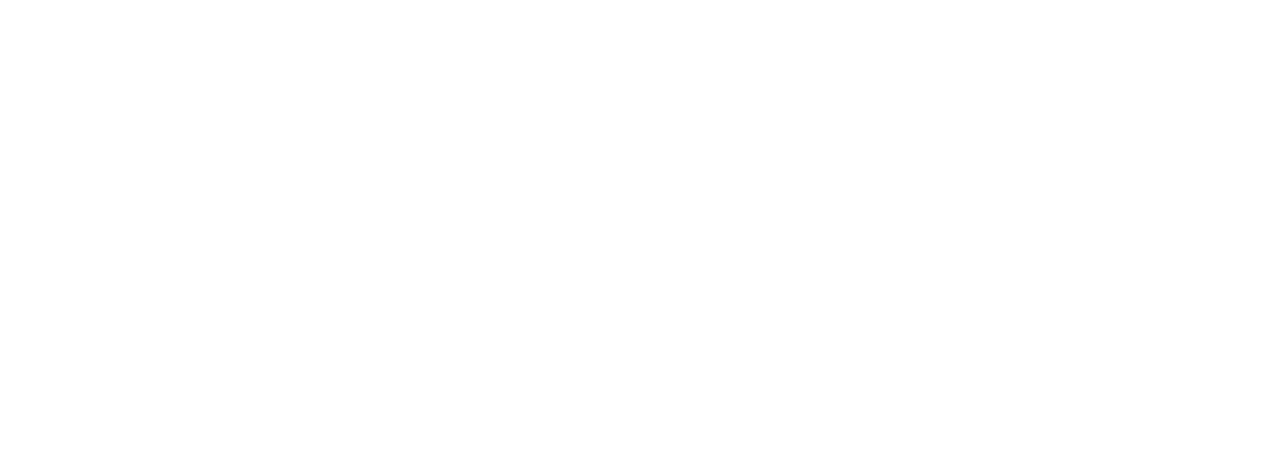
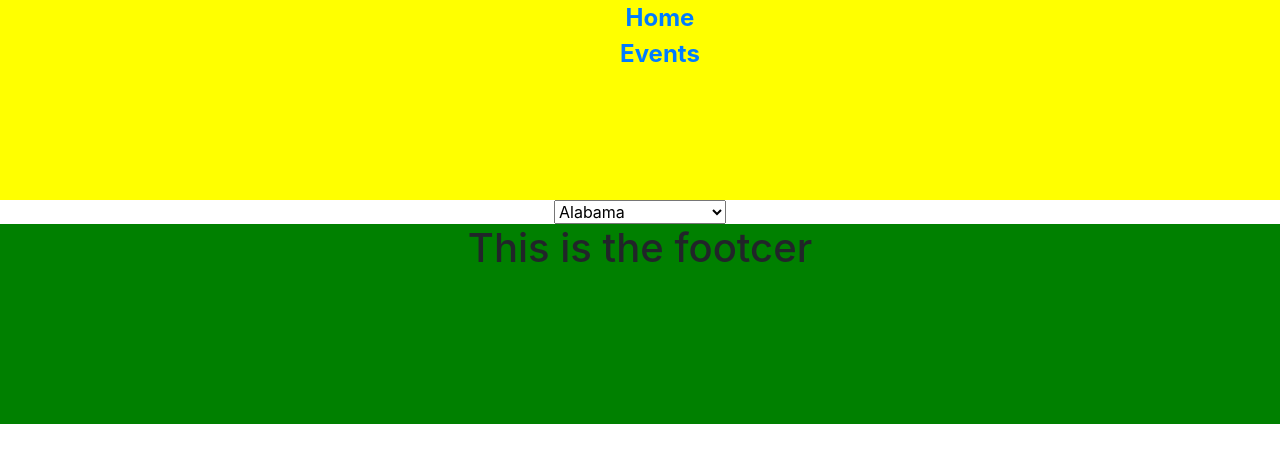
Before and after one commit to bmogy/national-park-service, a React (Create React App) app: page /parks in a window 1280 px wide. Shown: the top 462 px of the page. Built offline with nearby package versions, Linux system fonts and the light colour scheme.

Commit message:
I setup the parks page and also created my first options panel for all 50 states. I tested and made sure that it was connecting to the nps api fine

```diff
--- a/src/App.js
+++ b/src/App.js
@@ -1,6 +1,7 @@
 import React from 'react';
 import Home from "./park-app/body/home"
 import Events from "./park-app/body/Events/Events"
+import Parks from "./park-app/body/Parks/Parks"
 
 import './App.css';
 import {BrowserRouter,Route,Switch} from "react-router-dom"
@@ -12,7 +13,8 @@
      <BrowserRouter basename={process.env.PUBLIC_URL}>
 <Switch>
 <Route path="/" component={Home} exact={true}></Route>
-<Route path="/events" component={Events} exact="true"></Route>
+<Route path="/events" component={Events} exact={true}></Route>
+<Route path="/parks" component={Parks}></Route>
 </Switch>
 </BrowserRouter>
     </div>
--- /dev/null
+++ b/src/park-app/body/Parks/Parks.js
@@ -0,0 +1,39 @@
+import React, { Component } from "react"
+import Header from "../../header/header"
+import Footer from "../../footer/footer"
+class Parks extends Component {
+    state = {
+        apikey: "1ErS7ogehFE5r5z4Zw6JQAoUfkMY5054WAg6l2va",
+        npsUrl: "https://developer.nps.gov/api/v1/",
+        states: ["Alabama", "Alaska", "Arizona", "Arkansas", "California", "Colorado", "Conneticut", "Deleware", "District of Columbia", "Florida", "Georgia", "Hawaii", "Idaho", "Illinois", "Indiana", "Iowa", "Kansas", "Kentucky", "Louisiana", "Maine", "Maryland", "MASSACHUSETTS", "Michigan", "Minnesota", "Mississippii", "Missouri", "Montana", "Nebraska", "Nevada", "New Hamshire", "New Jersey", "New Mixico", "New York", "North Caralina", "North Dakota", "Ohio", "Oklahoma", "Oregan", "Pennsylvania", "Rhode Island", "South Caralina", "South Dakota", "Tennesseee", "Texas", "Utah", "Vermont", "Virginia", "Washington", "West Virginia", "Wisconsin", "Wyoming"],
+        stateCodes: ["AL", "AK", "AS", "AZ", "AR", "CA", "CO", "CT", "DE", "DC", "FL", "GA", "HI", "ID", "IL", "IN", "IA", "KS", "KY", "LA", "ME", "MD", "MA", "MI", "MN", "MS", "MO", "MT", "NE", "NV", "NH", "NJ", "NM", "NY", "NC", "ND", "OH", "OK", "OR", "PA", "RI", "SC", "SD", "TN", "TX", "UT", "VT", "VA", "VI", "WA", "WV", "WI", "WY"]
+    }
+    selectOptions = (e) => {
+        const state = e.target.value
+         new Promise((resolve, reject) => {
+            const fetchedParkInfo = fetch(this.state.npsUrl + "parks/?api_key=" + this.state.apikey + "&q=" + state)
+            if (fetchedParkInfo === undefined || fetchedParkInfo === 0) {
+                reject("There is a problem with the search parameter")
+            } else {
+                resolve(fetchedParkInfo)
+            }
+        }).then((data)=>{
+            console.log(data)
+        })
+    }
+    render() {
+        return (
+            <div>
+                <Header></Header>
+                <select onChange={this.selectOptions}>
+                    {this.state.states.map((state) => {
+                        return <option value={state}>{state}</option>
+                    })}
+
+                </select>
+                <Footer></Footer>
+            </div>
+        )
+    }
+}
+export default Parks
```
